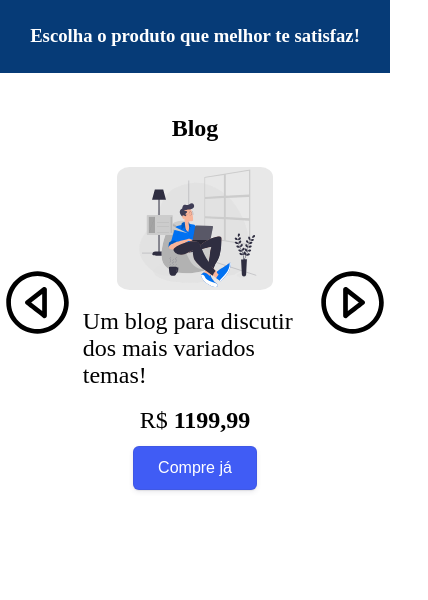
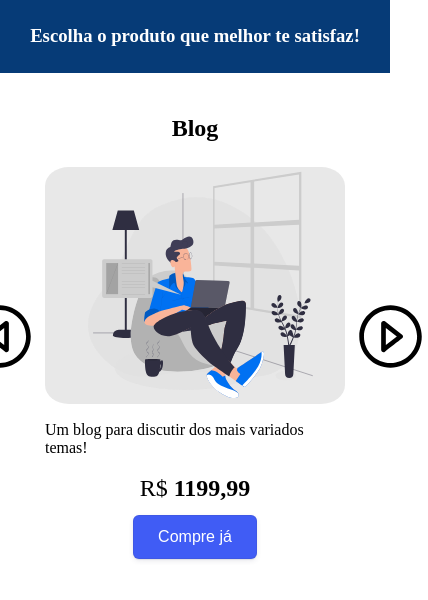
Before and after one commit to lucasrc18/portfolio-senac, a plain HTML site: page projetos/produtos/index.html in a window 390 px wide. Shown: the whole page, 428 px wide, since content can reach past the window. Drawn offline with Linux system fonts and the light colour scheme; files whose address does not match are found by name.

Commit message:
Página de produtos responsivo

```diff
--- a/projetos/produtos/index.html
+++ b/projetos/produtos/index.html
@@ -13,7 +13,7 @@
     </header>
 
     <main>
-        <img id="left_arrow" src="./assets/left_arrow.svg" alt="">
+        <img id="left_arrow" class="arrow" src="./assets/left_arrow.svg" alt="">
 
         <section>
             <h1 id="product_name"></h1>
@@ -28,7 +28,7 @@
             <button>Compre já</button>
         </section>
 
-        <img id="right_arrow" src="./assets/right_arrow.svg" alt="">
+        <img id="right_arrow" class="arrow" src="./assets/right_arrow.svg" alt="">
     </main>
 
     <script src="scripts/main.js"></script>
--- a/projetos/produtos/styles/main.css
+++ b/projetos/produtos/styles/main.css
@@ -75,3 +75,42 @@ button:focus {
 button:hover {
     background: #063b77;
 }
+
+@media screen and (max-width: 1200px) {
+    #product_image {
+        width: 480px;
+    }
+}
+
+@media screen and (max-width: 1100px) {
+    #product_description {
+        font-size: 1.3rem;
+    }
+}
+
+@media screen and (max-width: 770px) {
+    .arrow {
+        width: 50px;
+    }
+
+}
+
+@media screen and (max-width: 920px) {
+    #product_image {
+        width: 350px;
+    }
+}
+
+@media screen and (max-width: 690px) {
+    #product_image {
+        width: 300px;
+    }
+
+    #product_description {
+        font-size: 1rem;
+    }
+
+    #product_price {
+        font-size: 1.5rem;
+    }
+}
```
Also changed, not shown: projetos/produtos/mediaQueries.txt (added).
